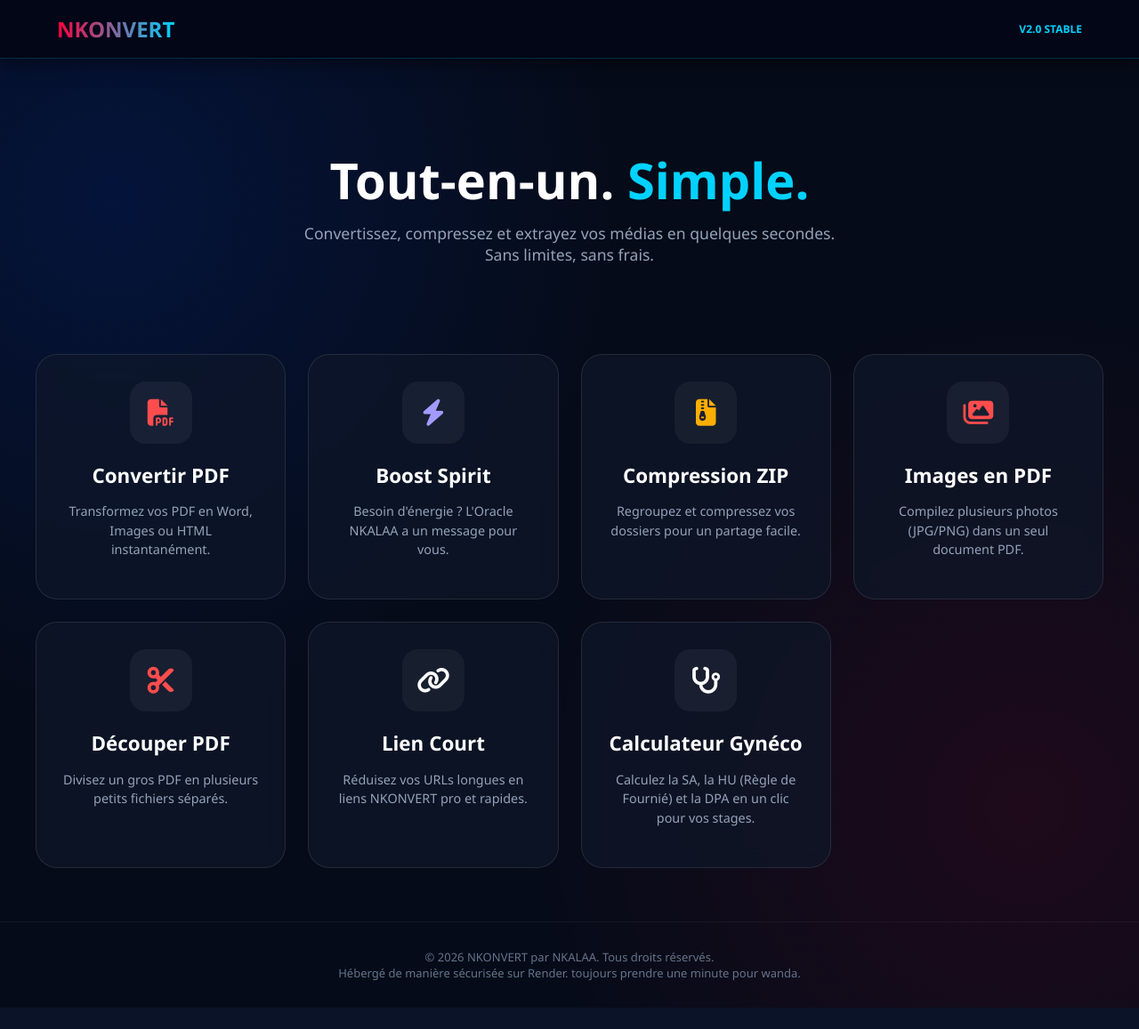
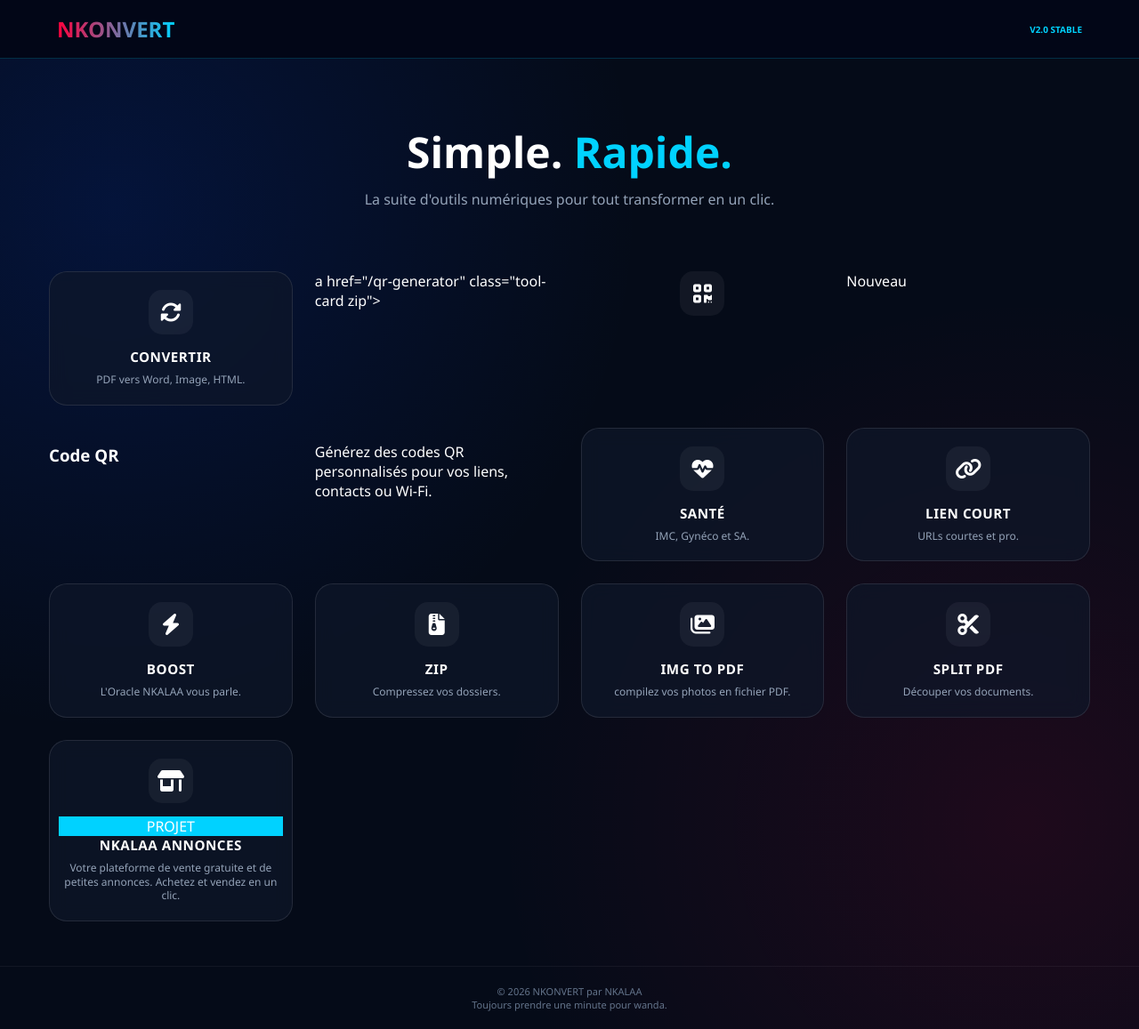
Before and after one commit to Reygreekk/nkonvert, a Python web app: template templates/index.html in a window 1280 px wide. Shown: the whole page at 89% size. Before the commit the page ends 1133 px from the top, so only its background shows below. Run offline with Jinja, Linux system fonts and the light colour scheme; the template is opened without the code that fills it, so the values that code supplies are empty.

Commit message:
index.html

```diff
--- a/templates/index.html
+++ b/templates/index.html
@@ -4,18 +4,19 @@
     <meta charset="UTF-8">
     <meta name="viewport" content="width=device-width, initial-scale=1.0">
     <link rel="icon" type="image/png" href="favicon.png">
-    <title>NKONVERT | Votre Suite d'Outils Numériques</title>
+    <title>NKONVERT | Votre Suite d'Outils Numériques by Nkalaa</title>
     <link rel="stylesheet" href="https://cdnjs.cloudflare.com/ajax/libs/font-awesome/6.4.0/css/all.min.css">
     <style>
         :root {
             --primary-blue: #00d2ff;
             --secondary-blue: #0045ff;
             --primary-red: #ff003c;
-            --dark-red: #8b0000;
             --bg-dark: #050b18;
             --card-bg: rgba(15, 23, 42, 0.7);
             --nav-bg: #020617;
         }
+
+        * { box-sizing: border-box; }
 
         body {
             background: var(--bg-dark);
@@ -36,11 +37,8 @@
             display: flex;
             justify-content: space-between;
             align-items: center;
-            box-shadow: 0 4px 20px rgba(0, 0, 0, 0.5);
             border-bottom: 1px solid rgba(0, 210, 255, 0.2);
-            position: sticky;
-            top: 0;
-            z-index: 1000;
+            position: sticky; top: 0; z-index: 1000;
         }
 
         .logo {
@@ -53,120 +51,90 @@
         }
 
         /* Hero Section */
-        .hero {
-            text-align: center;
-            padding: 60px 20px;
+        .hero { text-align: center; padding: 40px 20px; }
+        .hero h1 { font-size: clamp(1.8rem, 6vw, 3rem); margin-bottom: 10px; font-weight: 900; }
+        .hero p { color: #94a3b8; font-size: 1rem; max-width: 500px; margin: 0 auto 30px; }
+
+        /* GRILLE RESPONSIVE 2-2 MOBILE */
+        .tools-grid {
+            display: grid;
+            grid-template-columns: repeat(2, 1fr); /* Force 2 colonnes sur mobile */
+            gap: 15px;
+            max-width: 1200px;
+            margin: 0 auto;
+            padding: 0 15px 50px;
         }
 
-        .hero h1 {
-            font-size: clamp(2rem, 8vw, 3.5rem);
-            margin-bottom: 10px;
-            font-weight: 900;
-        }
-
-        .hero p {
-            color: #94a3b8;
-            font-size: 1.1rem;
-            max-width: 600px;
-            margin: 0 auto 40px;
-        }
-
-        /* Grille d'outils (Le "Carré" Convertio) */
-        .tools-grid {
-            display: grid;
-            grid-template-columns: repeat(auto-fit, minmax(280px, 1fr));
-            gap: 25px;
-            max-width: 1200px;
-            margin: 0 auto;
-            padding: 0 20px 60px;
+        /* Passage à 3 ou 4 colonnes sur tablette/PC */
+        @media (min-width: 768px) {
+            .tools-grid {
+                grid-template-columns: repeat(auto-fit, minmax(250px, 1fr));
+                gap: 25px;
+            }
         }
 
         .tool-card {
             background: var(--card-bg);
             backdrop-filter: blur(10px);
             border: 1px solid rgba(255, 255, 255, 0.1);
-            border-radius: 24px;
-            padding: 30px;
+            border-radius: 20px;
+            padding: 20px 10px;
             text-align: center;
-            transition: all 0.4s cubic-bezier(0.175, 0.885, 0.32, 1.275);
+            transition: all 0.3s ease;
             text-decoration: none;
             color: white;
-            position: relative;
-            overflow: hidden;
+            display: flex;
+            flex-direction: column;
+            justify-content: center;
         }
 
         .tool-card:hover {
-            transform: translateY(-10px);
-            border-color: var(--primary-blue);
-            box-shadow: 0 15px 30px rgba(0, 210, 255, 0.2);
+            transform: translateY(-8px);
+            box-shadow: 0 10px 20px rgba(0, 0, 0, 0.4);
         }
 
-        /* Couleurs spécifiques par outil */
-        .tool-card.pdf:hover { border-color: #ff4d4d; }
-        .tool-card.zip:hover { border-color: #ffae00; }
-        .tool-card.tube:hover { border-color: var(--primary-blue); }
-        .tool-card.boost:hover { border-color: #a29bfe; }
-
         .icon-box {
-            width: 70px;
-            height: 70px;
+            width: 50px;
+            height: 50px;
             background: rgba(255, 255, 255, 0.05);
-            border-radius: 18px;
+            border-radius: 15px;
             display: flex;
             align-items: center;
             justify-content: center;
-            margin: 0 auto 20px;
-            font-size: 30px;
+            margin: 0 auto 15px;
+            font-size: 24px;
             transition: 0.3s;
         }
 
-        .tool-card:hover .icon-box {
-            background: linear-gradient(45deg, var(--secondary-blue), var(--primary-blue));
-            transform: rotate(10deg);
-        }
+        .tool-card h3 { margin: 0 0 8px; font-size: 0.95rem; text-transform: uppercase; letter-spacing: 0.5px; }
+        .tool-card p { font-size: 0.75rem; color: #94a3b8; line-height: 1.3; margin: 0; }
 
-        .tool-card.pdf .icon-box i { color: #ff4d4d; }
-        .tool-card.zip .icon-box i { color: #ffae00; }
-        .tool-card.tube .icon-box i { color: var(--primary-blue); }
-        .tool-card.boost .icon-box i { color: #a29bfe; }
+        /* Couleurs au survol (Styles personnalisés) */
+        .tool-card.pdf:hover { border-color: #ff4d4d; }
+        .tool-card.pdf:hover .icon-box i { color: #ff4d4d; }
 
-        .tool-card:hover .icon-box i { color: white; }
+        .tool-card.tube:hover { border-color: var(--primary-blue); }
+        .tool-card.tube:hover .icon-box i { color: var(--primary-blue); }
 
-        .tool-card h3 {
-            margin: 0 0 10px;
-            font-size: 1.4rem;
-        }
+        .tool-card.boost:hover { border-color: #a29bfe; }
+        .tool-card.boost:hover .icon-box i { color: #a29bfe; }
 
-        .tool-card p {
-            font-size: 0.9rem;
-            color: #94a3b8;
-            line-height: 1.5;
-        }
+        .tool-card.zip:hover { border-color: #ffae00; }
+        .tool-card.zip:hover .icon-box i { color: #ffae00; }
 
-        /* Badge "Nouveau" */
-        .badge {
-            position: absolute;
-            top: 15px;
-            right: 15px;
-            background: var(--primary-red);
-            font-size: 10px;
-            padding: 3px 10px;
-            border-radius: 20px;
-            text-transform: uppercase;
-            font-weight: bold;
-        }
+        .tool-card.short:hover { border-color: #8e44ad; }
+        .tool-card.short:hover .icon-box i { color: #8e44ad; }
+
+        .tool-card.sante:hover { border-color: #2ecc71; }
+        .tool-card.sante:hover .icon-box i { color: #2ecc71; }
 
         footer {
             margin-top: auto;
             text-align: center;
-            padding: 30px;
+            padding: 20px;
             border-top: 1px solid rgba(255, 255, 255, 0.05);
-            font-size: 13px;
+            font-size: 11px;
             color: #64748b;
-        }
-
-        @media (max-width: 600px) {
-            .tools-grid { grid-template-columns: 1fr; }
         }
     </style>
 </head>
@@ -174,65 +142,80 @@
 
 <nav class="main-nav">
     <a href="/" class="logo">NKONVERT</a>
-    <div style="font-size: 12px; color: var(--primary-blue); font-weight: bold;">V2.0 STABLE</div>
+    <div style="font-size: 10px; color: var(--primary-blue); font-weight: bold;">V2.0 STABLE</div>
 </nav>
 
 <div class="hero">
-    <h1>Tout-en-un. <span style="color: var(--primary-blue);">Simple.</span></h1>
-    <p>Convertissez, compressez et extrayez vos médias en quelques secondes. Sans limites, sans frais.</p>
+    <h1>Simple. <span style="color: var(--primary-blue);">Rapide.</span></h1>
+    <p>La suite d'outils numériques pour tout transformer en un clic.</p>
 </div>
 
 <div class="tools-grid">
     <a href="/convert_page" class="tool-card pdf">
-        <div class="icon-box"><i class="fas fa-file-pdf"></i></div>
-        <h3>Convertir PDF</h3>
-        <p>Transformez vos PDF en Word, Images ou HTML instantanément.</p>
+        <div class="icon-box"><i class="fas fa-sync-alt"></i></div>
+        <h3>Convertir</h3>
+        <p>PDF vers Word, Image, HTML.</p>
+    </a>
+
+    a href="/qr-generator" class="tool-card zip">
+    <div class="icon-box">
+        <i class="fas fa-qrcode"></i>
+    </div>
+    <div class="badge">Nouveau</div>
+    <h3>Code QR</h3>
+    <p>Générez des codes QR personnalisés pour vos liens, contacts ou Wi-Fi.</p>
+</a>
+
+    <a href="/sante" class="tool-card sante">
+        <div class="icon-box"><i class="fas fa-heartbeat"></i></div>
+        <h3>Santé</h3>
+        <p>IMC, Gynéco et SA.</p>
+    </a>
+
+    <a href="/shorten_page" class="tool-card short">
+        <div class="icon-box"><i class="fas fa-link"></i></div>
+        <h3>Lien Court</h3>
+        <p>URLs courtes et pro.</p>
     </a>
 
     <a href="/boost" class="tool-card boost">
         <div class="icon-box"><i class="fas fa-bolt"></i></div>
-        <h3>Boost Spirit</h3>
-        <p>Besoin d'énergie ? L'Oracle NKALAA a un message pour vous.</p>
-    </a>
-    <a href="/zip" class="tool-card zip">
-        <div class="icon-box"><i class="fas fa-file-zipper"></i></div>
-        <h3>Compression ZIP</h3>
-        <p>Regroupez et compressez vos dossiers pour un partage facile.</p>
+        <h3>Boost</h3>
+        <p>L'Oracle NKALAA vous parle.</p>
     </a>
 
-
+    <a href="/zip" class="tool-card zip">
+        <div class="icon-box"><i class="fas fa-file-archive"></i></div>
+        <h3>Zip</h3>
+        <p>Compressez vos dossiers.</p>
+    </a>
 
     <a href="/img_to_pdf" class="tool-card pdf">
         <div class="icon-box"><i class="fas fa-images"></i></div>
-        <h3>Images en PDF</h3>
-        <p>Compilez plusieurs photos (JPG/PNG) dans un seul document PDF.</p>
+        <h3>Img to PDF</h3>
+        <p>compilez vos photos en fichier PDF.</p>
     </a>
 
     <a href="/split_pdf" class="tool-card pdf">
-        <div class="icon-box"><i class="fas fa-scissors"></i></div>
-        <h3>Découper PDF</h3>
-        <p>Divisez un gros PDF en plusieurs petits fichiers séparés.</p>
+        <div class="icon-box"><i class="fas fa-cut"></i></div>
+        <h3>Split PDF</h3>
+        <p>Découper vos documents.</p>
     </a>
-<a href="/shorten_page" class="tool-card">
-    <div class="icon-box purple">
-        <i class="fas fa-link"></i>
+
+    <a href="https://nkalaa.com" target="_blank" class="tool-card boost">
+    <div class="icon-box">
+        <i class="fas fa-shop"></i>
     </div>
-    <h3>Lien Court</h3>
-    <p>Réduisez vos URLs longues en liens NKONVERT pro et rapides.</p>
+    <div class="badge" style="background: var(--primary-blue);">PROJET</div>
+    <h3>NKALAA Annonces</h3>
+    <p>Votre plateforme de vente gratuite et de petites annonces. Achetez et vendez en un clic.</p>
 </a>
-
-<a href="/calculateur-obstetrical" class="tool-card">
-    <div class="icon-box pink">
-        <i class="fas fa-stethoscope"></i>
-    </div>
-    <h3>Calculateur Gynéco</h3>
-    <p>Calculez la SA, la HU (Règle de Fournié) et la DPA en un clic pour vos stages.</p>
-</a>
-
 </div>
 
 <footer>
-    &copy; 2026 NKONVERT par NKALAA. Tous droits réservés. <br>
-    Hébergé de manière sécurisée sur Render.
-    toujours prendre une minute pour wanda.
+    &copy; 2026 NKONVERT par NKALAA <br>
+    Toujours prendre une minute pour wanda.
 </footer>
+
+</body>
+</html>
```
